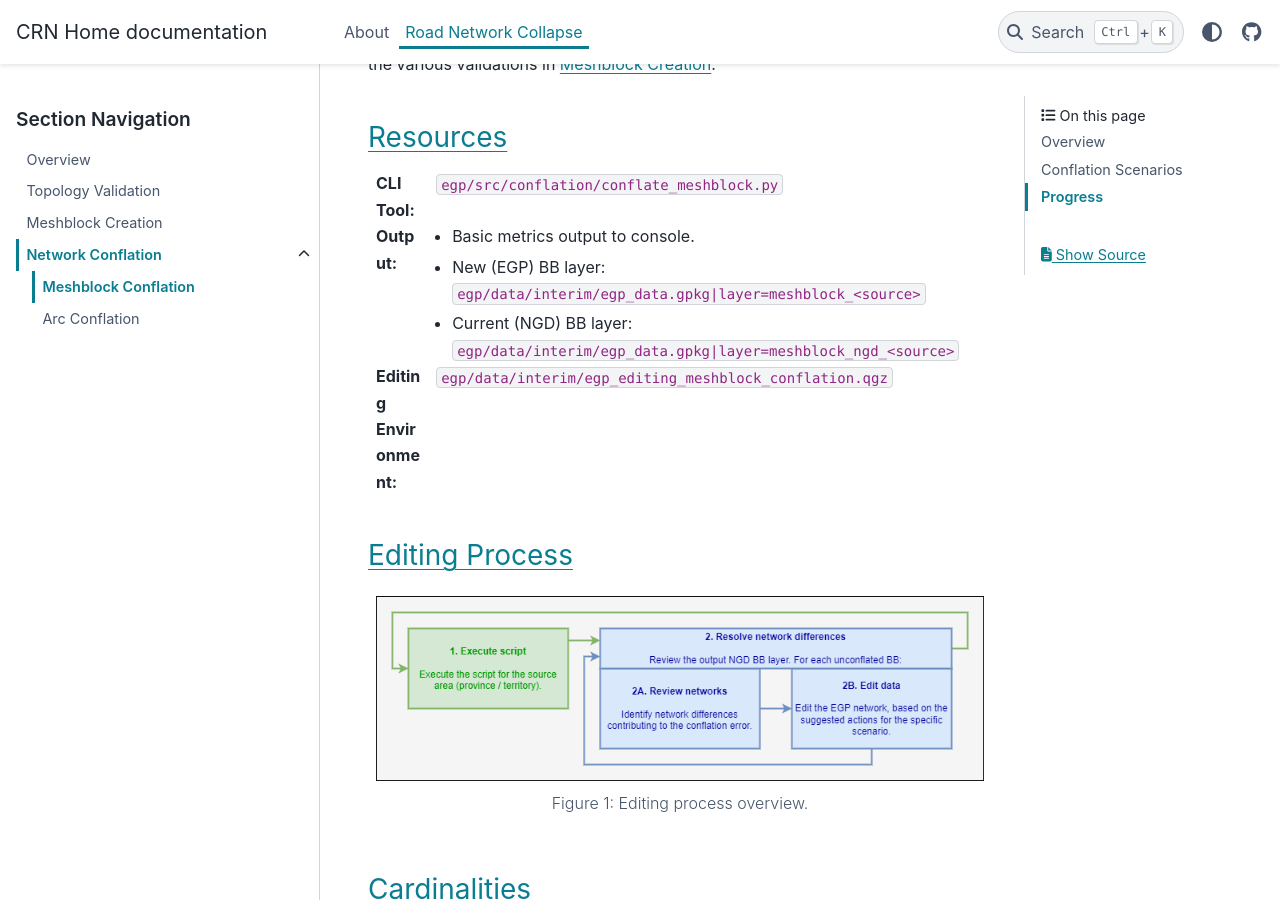
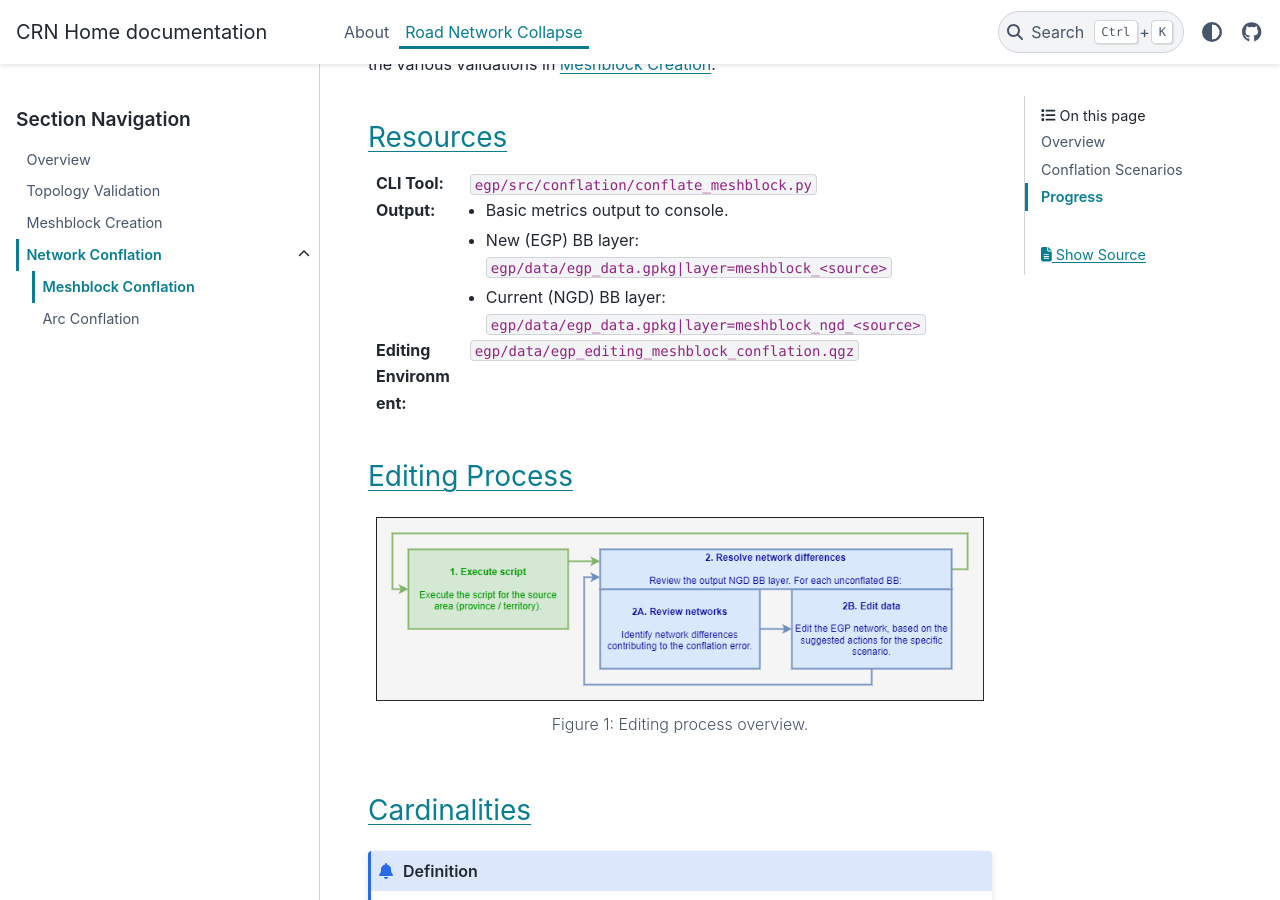
Before and after one commit to StatCan/egp-crn, a Sphinx documentation site: the page built from docs/source/road_network_collapse/meshblock_conflation.rst, in a window 1280 px wide and 900 px high, scrolled down 1476 px. Built offline with Sphinx 7.4.7 and the PyData theme 0.15.4, drawn with Linux system fonts in a browser that asks for light colours.

Commit message:
[1] removed /data subdirectories and updated all references in docs; [2] updated ngd_road layer references in qgz files to point to ngd.gpkg|ngd_al layers - using definition query to only display roads; [3] updated gitignore to reflect data subdirectory changes.

```diff
--- a/docs/source/road_network_collapse/meshblock_conflation.rst
+++ b/docs/source/road_network_collapse/meshblock_conflation.rst
@@ -34,9 +34,9 @@ Resources
 
 :CLI Tool: ``egp/src/conflation/conflate_meshblock.py``
 :Output: - Basic metrics output to console.
-         - New (EGP) BB layer: ``egp/data/interim/egp_data.gpkg|layer=meshblock_<source>``
-         - Current (NGD) BB layer: ``egp/data/interim/egp_data.gpkg|layer=meshblock_ngd_<source>``
-:Editing Environment: ``egp/data/interim/egp_editing_meshblock_conflation.qgz``
+         - New (EGP) BB layer: ``egp/data/egp_data.gpkg|layer=meshblock_<source>``
+         - Current (NGD) BB layer: ``egp/data/egp_data.gpkg|layer=meshblock_ngd_<source>``
+:Editing Environment: ``egp/data/egp_editing_meshblock_conflation.qgz``
 
 Editing Process
 ---------------
--- a/docs/source/road_network_collapse/meshblock_creation.rst
+++ b/docs/source/road_network_collapse/meshblock_creation.rst
@@ -16,9 +16,9 @@ Resources
 ---------
 
 :CLI Tool: ``egp/src/meshblock/validate_meshblock.py``
-:Output: - ``egp/data/interim/validations.log``
+:Output: - ``egp/data/validations.log``
          - Basic metrics output to console.
-:Editing Environment: ``egp/data/interim/egp_editing_meshblock.qgz``
+:Editing Environment: ``egp/data/egp_editing_meshblock.qgz``
 
 Log File
 --------
--- a/docs/source/road_network_collapse/topology_validation.rst
+++ b/docs/source/road_network_collapse/topology_validation.rst
@@ -21,8 +21,8 @@ Resources
 ---------
 
 :CLI Tool: ``egp/src/topology/validate_topology.py``
-:Output: ``egp/data/interim/validations.log``
-:Editing Environment: ``egp/data/interim/egp_editing_topology.qgz``
+:Output: ``egp/data/validations.log``
+:Editing Environment: ``egp/data/egp_editing_topology.qgz``
 
 Log File
 --------
```
Also changed, not shown: 10 other files.
